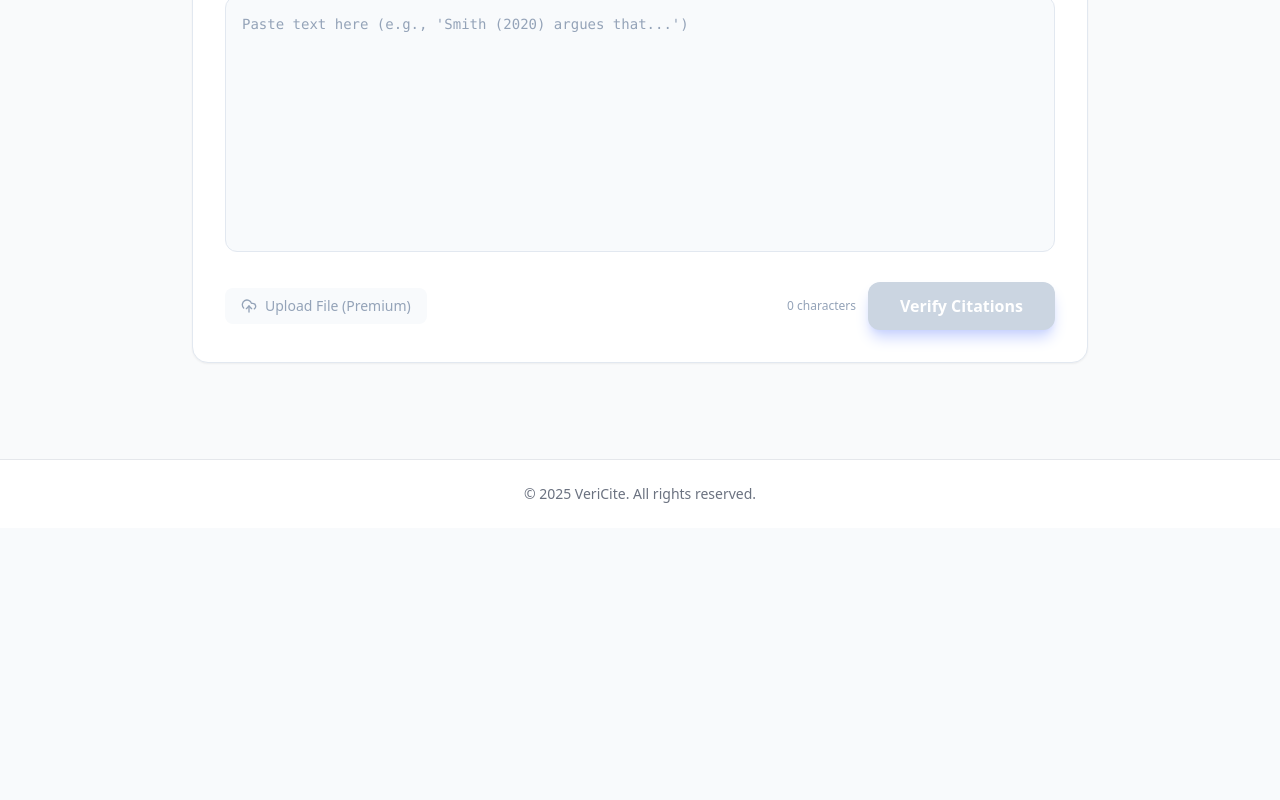
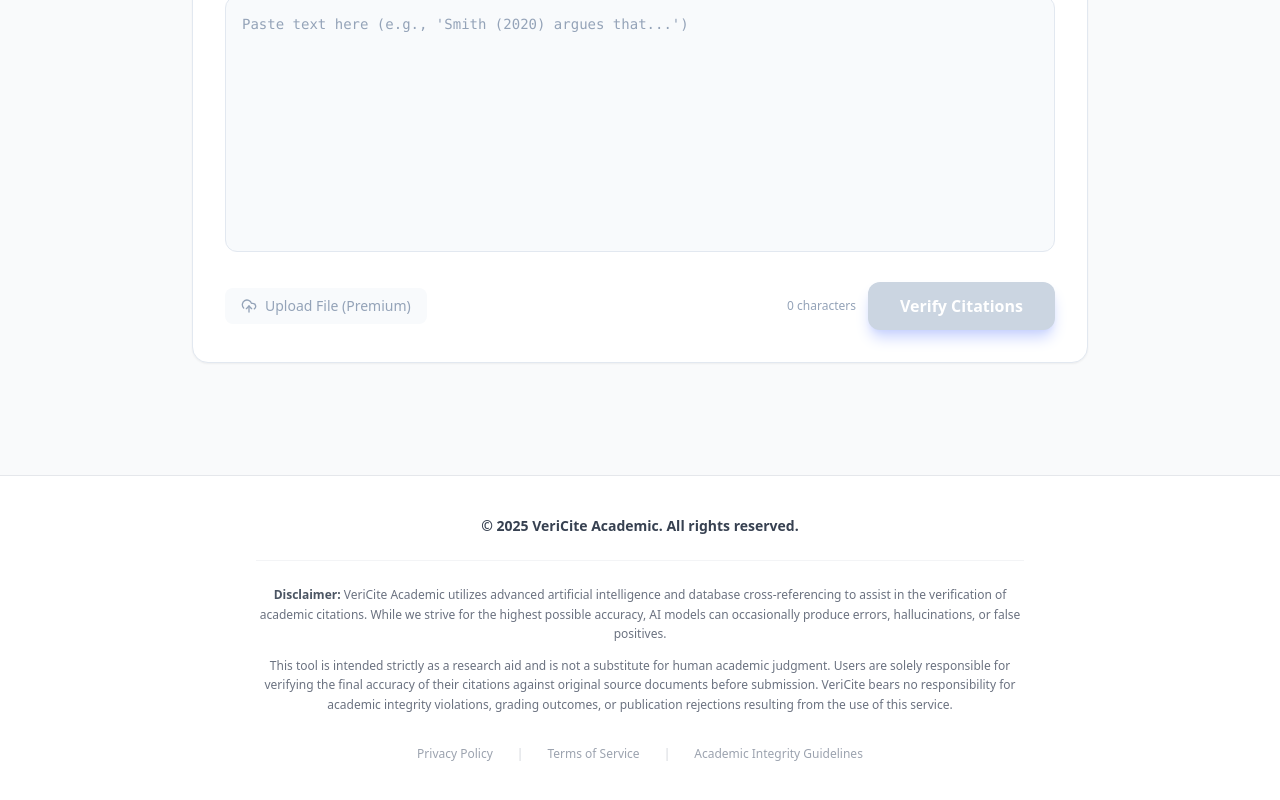
Before and after one commit to nhilalyildirim/VERICITEACADEMIC-PRO, a React (Vite) app: page / in a window 1280 px wide. Shown: the part 354-1154 px from the top of the page. Before the commit the page ends 882 px from the top, so only its background shows below. Built offline with nearby package versions, Linux system fonts and the light colour scheme.

Commit message:
Update App.tsx

```diff
--- a/App.tsx
+++ b/App.tsx
@@ -145,7 +145,7 @@ const App: React.FC = () => {
   };
 
   return (
-    <div className="min-h-screen bg-gray-50 text-gray-900 font-sans">
+    <div className="min-h-screen bg-gray-50 text-gray-900 font-sans flex flex-col">
       <Header
         user={user}
         currentView={view}
@@ -158,9 +158,35 @@ const App: React.FC = () => {
       <main className="container mx-auto px-4 flex-grow">
         {renderContent()}
       </main>
-      <footer className="w-full border-t bg-white py-6 mt-12 text-center text-sm text-gray-500">
-        &copy; 2025 VeriCite. All rights reserved.
+
+      <footer className="w-full border-t bg-white py-10 mt-16">
+        <div className="max-w-6xl mx-auto px-4 text-center">
+            <p className="text-sm font-semibold text-gray-700 mb-6">
+                &copy; 2025 VeriCite Academic. All rights reserved.
+            </p>
+
+            <div className="max-w-3xl mx-auto text-xs text-gray-500 space-y-3 leading-relaxed border-t border-gray-100 pt-6">
+                <p>
+                    <strong className="text-gray-600">Disclaimer:</strong> VeriCite Academic utilizes advanced artificial intelligence and database cross-referencing to assist in the verification of academic citations.
+                    While we strive for the highest possible accuracy, AI models can occasionally produce errors, hallucinations, or false positives.
+                </p>
+                <p>
+                    This tool is intended strictly as a research aid and is not a substitute for human academic judgment.
+                    Users are solely responsible for verifying the final accuracy of their citations against original source documents before submission.
+                    VeriCite bears no responsibility for academic integrity violations, grading outcomes, or publication rejections resulting from the use of this service.
+                </p>
+            </div>
+
+            <div className="flex justify-center gap-6 mt-8 text-xs text-gray-400">
+                <a href="#" className="hover:text-blue-600 transition-colors">Privacy Policy</a>
+                <span className="text-gray-300">|</span>
+                <a href="#" className="hover:text-blue-600 transition-colors">Terms of Service</a>
+                <span className="text-gray-300">|</span>
+                <a href="#" className="hover:text-blue-600 transition-colors">Academic Integrity Guidelines</a>
+            </div>
+        </div>
       </footer>
+
       <AuthModal
         isOpen={isAuthModalOpen}
         onClose={() => setIsAuthModalOpen(false)}
```
